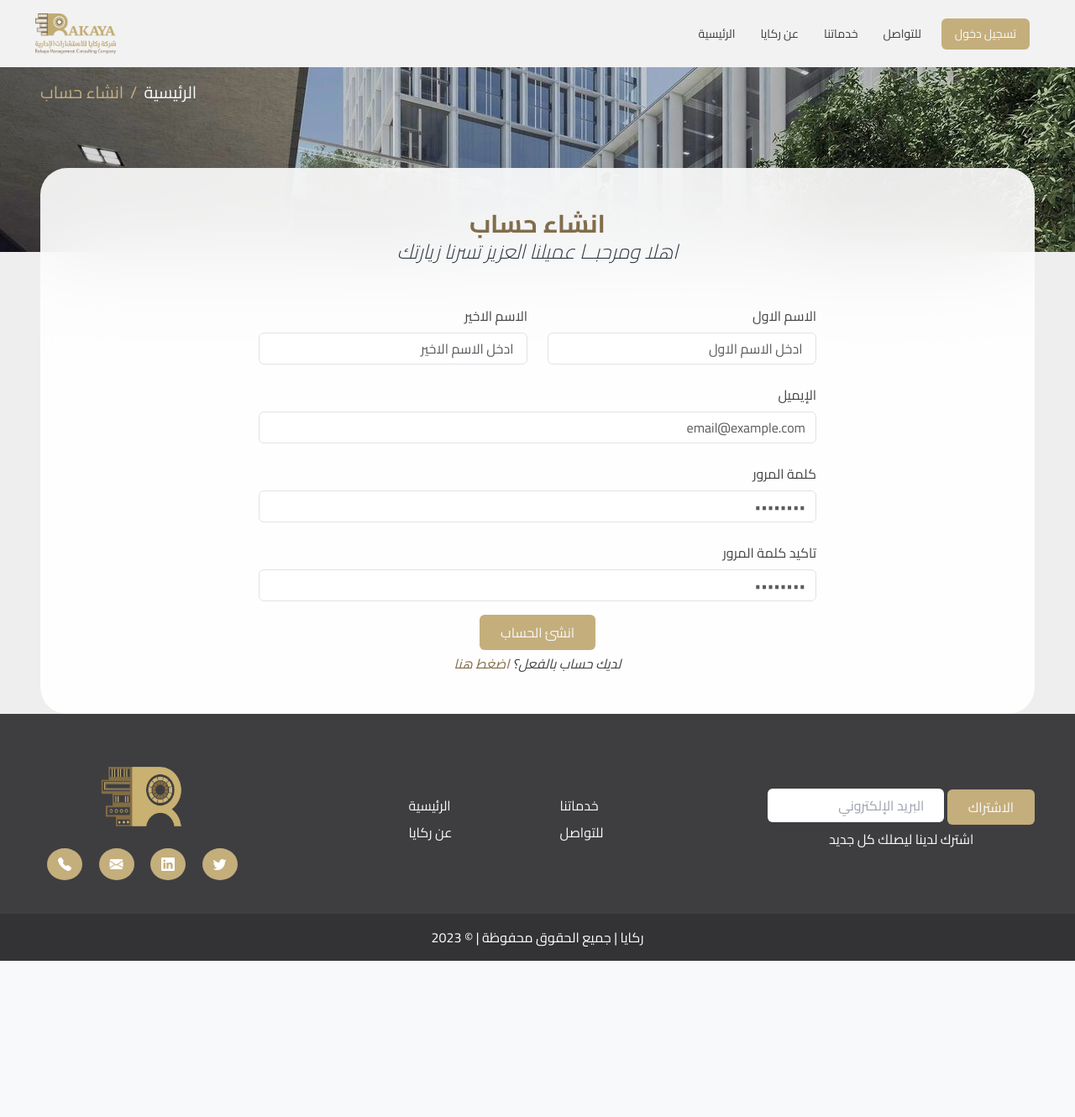
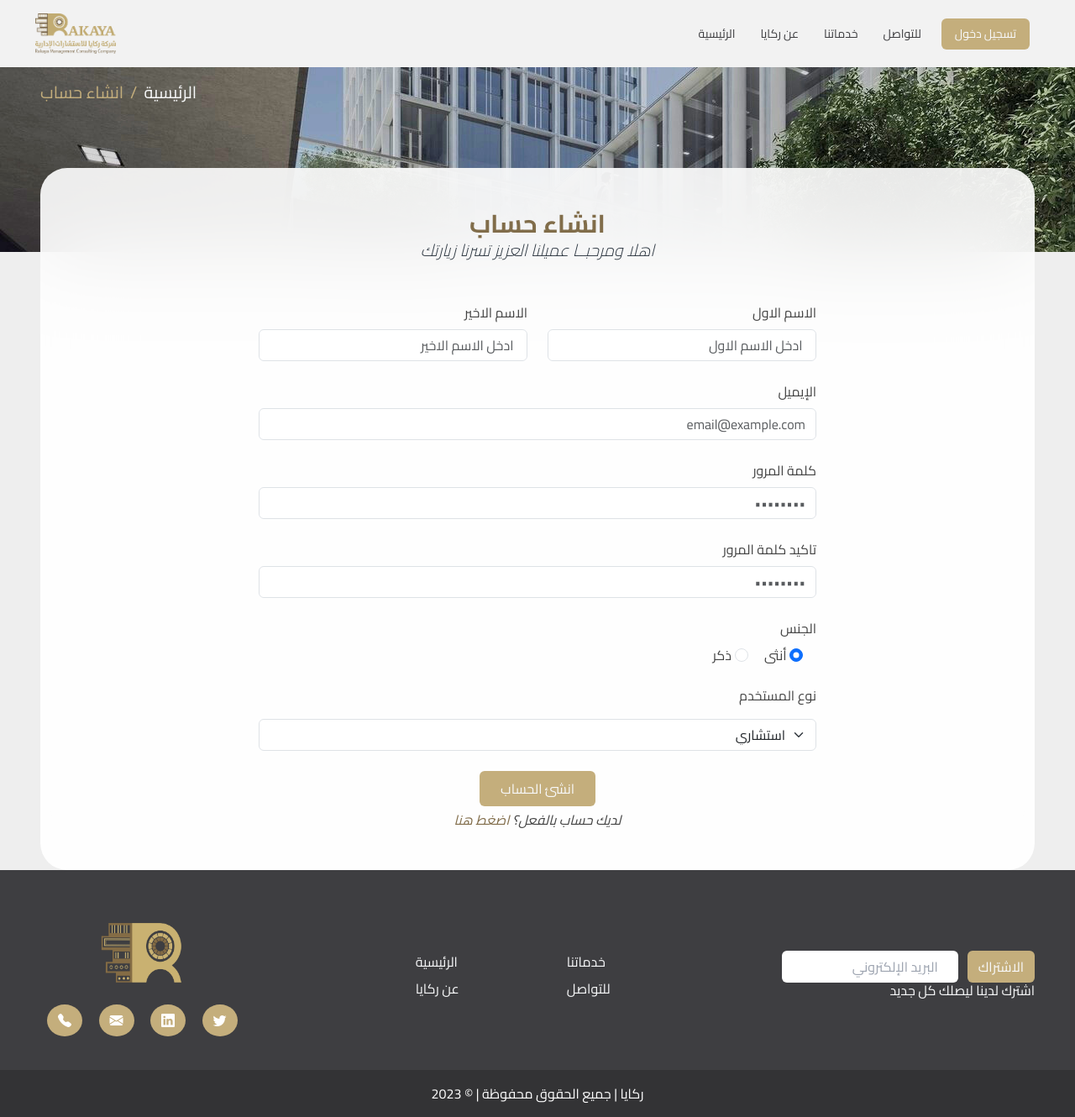
Before and after one commit to Maryam142/Rakaya-Landing-Page-, a PHP site: page /signUp.html in a window 1280 px wide. Shown: the whole page at 84% size. Before the commit the page ends 1144 px from the top, so only its background shows below. Run offline with PHP 8.4, Linux system fonts and the light colour scheme; some libraries are stand-ins or nearby versions.

Commit message:
signup form

```diff
--- a/css/style.css
+++ b/css/style.css
@@ -595,3 +595,21 @@ p, .p {
   color: #fff;
   text-decoration: none;
 }
+/* ---------------------------------------
+#SignUp
+-----------------------------------------*/
+.intl-tel-input {
+  display: table-cell;
+}
+.intl-tel-input .selected-flag {
+  z-index: 4;
+}
+.intl-tel-input .country-list {
+  z-index: 5;
+}
+.input-group .intl-tel-input .form-control {
+  border-top-left-radius: 4px;
+  border-top-right-radius: 0;
+  border-bottom-left-radius: 4px;
+  border-bottom-right-radius: 0;
+}
--- a/index.html
+++ b/index.html
@@ -520,8 +520,6 @@
       </div>
 
       <div class="flex flex-col justify-between items-center">
-
-
         <div class="col-sm-12">
           <div class="single">
 
@@ -563,8 +561,6 @@
   <script>AOS.init();</script>
   <script src="js/main.js"></script>
   <script src="js/spinner.js"></script>
-  <script src="js/object-fit-videos.js"></script>
-  <script src="js/app.js"></script>
   <script src="https://cdn.tailwindcss.com"></script>
   <script>
     tailwind.config = {
--- a/signUp.html
+++ b/signUp.html
@@ -86,15 +86,15 @@
           <div class="col-lg-8">
             <h2 class="font-bold text-center text-3xl text-boni">انشاء حساب </h2>
             <i>
-              <p class="mb-5 font-light text-center text-2xl mx-4 text-cohly"> اهلا ومرحبــا عميلنا العزيز تسرنا زيارتك
+              <p class="mb-5 font-light text-center text-xl mx-4 text-cohly"> اهلا ومرحبــا عميلنا العزيز تسرنا زيارتك
                 </h2>
             </i>
             <form class="text-end me-5 ms-5">
               <!-- 2 column grid layout with text inputs for the first and last names -->
               <div class="row">
                 <div class="col-md-6 mb-3">
-                  <div class="form-outline">
-                    <label class="form-label" for="form3Example1">الاسم الاخير</label>
+                  <div class="form-outline ">
+                    <label class="form-label " for="form3Example1">الاسم الاخير</label>
                     <input type="text" id="form3Example1" class="form-control text-end"
                       placeholder="ادخل الاسم الاخير " />
 
@@ -123,11 +123,45 @@
                 <input type="password" id="form3Example4" class="form-control  text-end" placeholder="••••••••" />
               </div>
               <!-- Password input2 -->
-              <div class="form-outline mb-3">
+              <div class="form-outline mb-4">
                 <label class="form-label" for="form3Example4" placeholder="ادخل كلمة المرور مرة اخرى"> تاكيد كلمة
                   المرور</label>
                 <input type="password" id="form3Example4" class="form-control  text-end" placeholder="••••••••" />
               </div>
+              <!-- Phone -->
+              <div class="form-outline mb-4">
+
+              </div>
+              <!-- Gender -->
+              <div class="form-outline mb-2">
+                <label >الجنس</label>
+              </div>
+              <div class="form-check-inline ">
+                <label class="form-check-label" for="flexRadioDefault1">
+                  ذكر
+                </label>
+                <input class="form-check-input" type="radio" name="flexRadioDefault" id="flexRadioDefault1">
+
+              </div>
+              <div class="form-check-inline mb-4">
+                <label class="form-check-label" for="flexRadioDefault2">
+                  أنثى
+                </label>
+                <input class="form-check-input" type="radio" name="flexRadioDefault" id="flexRadioDefault2" checked>
+
+              </div>
+
+              <!-- select user type -->
+              <div class="form-outline mb-2 text-end">
+                <label class="form-label text-end">نوع المستخدم </label>
+              </div>
+              <select class="form-select text-end mb-4" aria-label="Default select example">
+                <option selected>استشاري</option>
+                <option value="1">مطور</option>
+                <option value="2">عميل</option>
+                <option value="3">متدرب</option>
+              </select>
+
 
               <!-- Submit button -->
               <div class="text-center">
@@ -174,13 +208,20 @@
         </div>
       </div>
       <div class="flex flex-col justify-between items-center">
-        <form action="#">
-          <input type="text" name="" placeholder="البريد الإلكتروني" id=""
-            class="mb-2 flex-1 py-2 px-6 rounded text-end">
-          <button class="btn bg-pigi rounded px-4 py-2 hover:bg-cohly text-light" type="submit">الاشتراك</button>
-        </form>
+        <div class="col-sm-12">
+          <div class="single">
 
-        <div class="hidden md:block text-right">اشترك لدينا ليصلك كل جديد</div>
+          <div class="input-group">
+                 <input type="email" placeholder="البريد الإلكتروني"  class="px-6 rounded text-end">
+                 <span class="input-group-btn">
+                 <button class="btn btn-theme btn bg-pigi rounded hover:bg-boni text-light ml-3" type="submit">الاشتراك</button>
+                 </span>
+                  </div>
+          </div>
+          <div class="text-right">
+          <h2>اشترك لدينا ليصلك كل جديد</h2>
+        </div>
+        </div>
       </div>
     </div>
     <!-- Copyright -->
```
Also changed, not shown: logIn.html (+14 -7 lines), js/app.js (deleted), js/main.js (line endings or trailing spaces), js/object-fit-videos.js (deleted).
